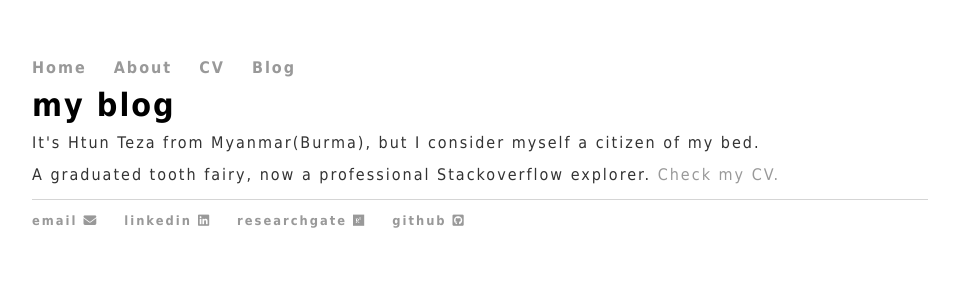
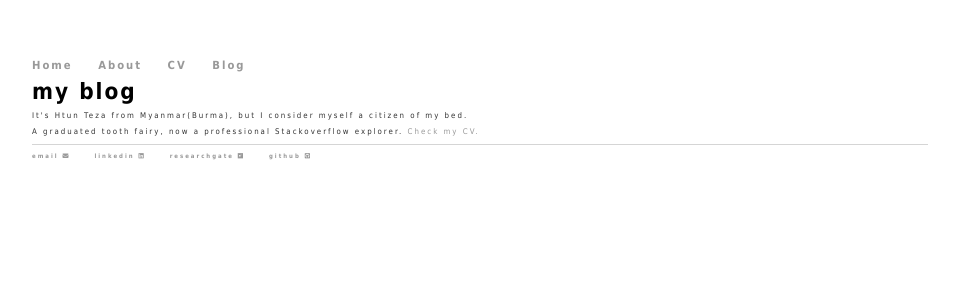
Before and after one commit to finerbrighterlighter/finerbrighterlighter.github.io, a Jekyll site: the page built from index.html, in a window 1280 px wide. Shown: the top 300 px of the page, without its empty margins (160-1119 px from the left). Built offline with Jekyll 4.4.1, drawn with Linux system fonts in a browser that asks for light colours; nearby versions of some CDN libraries.

Commit message:
Update main.css

```diff
--- a/css/main.css
+++ b/css/main.css
@@ -2,7 +2,7 @@ body {
     margin: 60px auto;
     width: 70%;
     letter-spacing: 2px;
-    font-size: 1em;
+    font-size: 0.7em;
     line-height: 1em;
 }
 nav ul, footer ul {
@@ -30,7 +30,7 @@ h1 {
 p {
     font-family:'Tahoma';
     letter-spacing: 2px;
-    font-size: 1em;
+    font-size: 0.7em;
     line-height: 1em;
     color: #333;
 }
@@ -38,16 +38,15 @@ footer {
     font-family:'Tahoma';
     letter-spacing: 2px;
     border-top: 1px solid #d5d5d5;
-    font-size: .8em;
+    font-size: 0.5em;
 }
 
 ul.posts {
     margin: 20px auto 40px;
     font-family:'Tahoma';
     letter-spacing: 2px;
-    font-size: 1em;
+    font-size: 0.7em;
 }
 
 ul.posts li {
     list-style: none;
-}
```
